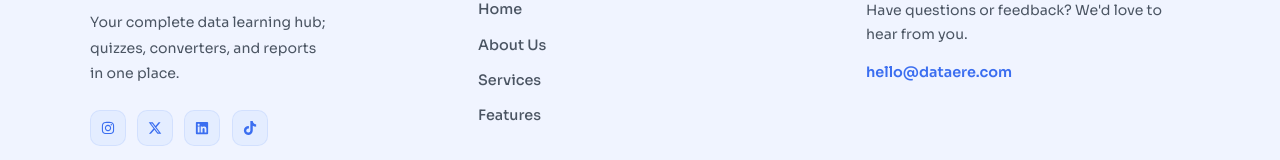
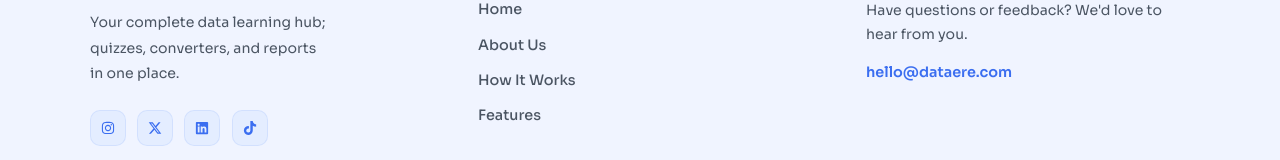
Before and after one commit to InsightCracker/DataEre, a React (Vite) app: page / in a window 1280 px wide. Shown: the part 4722-4882 px from the top of the page. Built offline with nearby package versions, Linux system fonts and the light colour scheme.

Commit message:
Fix deployment ssue

```diff
--- a/src/features/landing/components/About.jsx
+++ b/src/features/landing/components/About.jsx
@@ -2,7 +2,7 @@ import { Box, SimpleGrid } from "@chakra-ui/react";
 import { BsBarChartFill } from "react-icons/bs";
 import { FaFilePdf, FaBrain, FaFileAlt } from "react-icons/fa";
 import { C, useFadeIn } from "./Tokens";
-import { SectionHeader, FeatureCard } from "./shared";
+import { SectionHeader, FeatureCard } from "./Shared";
 
 const aboutFeatures = [
   {
--- a/src/features/landing/components/Features.jsx
+++ b/src/features/landing/components/Features.jsx
@@ -1,7 +1,7 @@
 import { Box, SimpleGrid } from "@chakra-ui/react";
 import { FaRocket, FaBrain, FaGlobe, FaLightbulb } from "react-icons/fa";
 import { C, useFadeIn } from "./Tokens";
-import { SectionHeader, FeatureCard } from "./shared";
+import { SectionHeader, FeatureCard } from "./Shared";
 
 const featureItems = [
   {
--- a/src/features/landing/components/Footer.jsx
+++ b/src/features/landing/components/Footer.jsx
@@ -9,7 +9,7 @@ const Footer = () => {
   const quickLinks = [
     { label: "Home",     href: "#hero"     },
     { label: "About Us", href: "#about"    },
-    { label: "Services", href: "#services" },
+    { label: "How It Works", href: "#services" },
     { label: "Features", href: "#features" },
   ];
 
--- a/src/features/landing/components/HowItWorks.jsx
+++ b/src/features/landing/components/HowItWorks.jsx
@@ -1,7 +1,7 @@
 import { Box, Flex, Text, SimpleGrid } from "@chakra-ui/react";
 import { FaBook, FaLaptopCode, FaChartLine } from "react-icons/fa";
 import { C, lineGrow, useFadeIn } from "./Tokens";
-import { SectionHeader } from "./shared";
+import { SectionHeader } from "./Shared";
 
 const steps = [
   {
```
